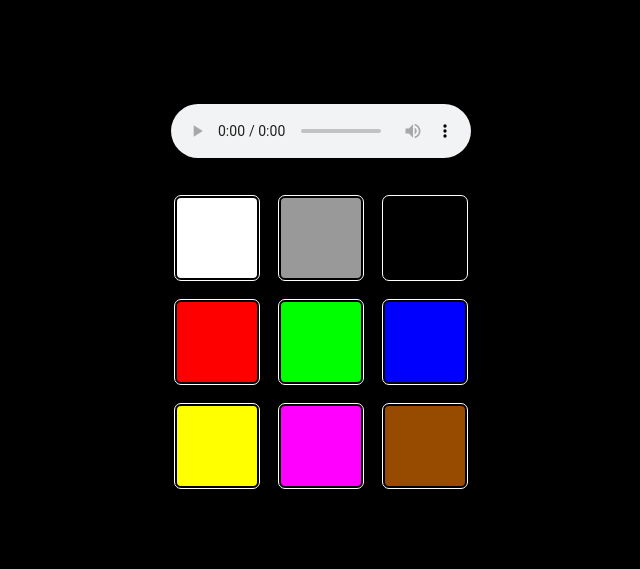
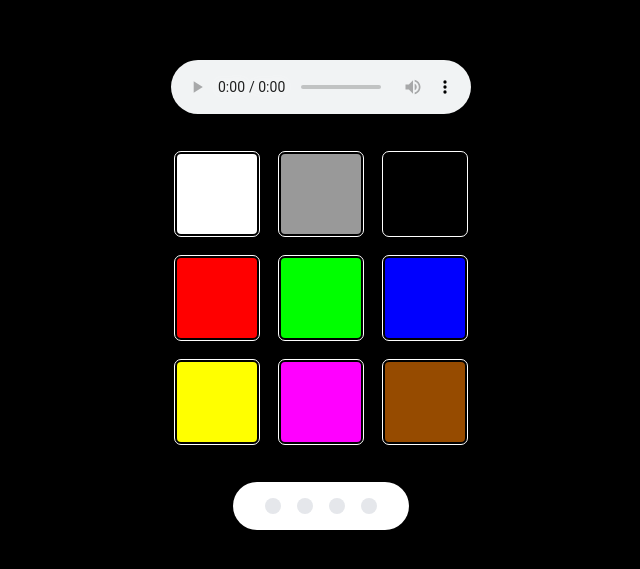
Before and after one commit to parkerray/puzzled, a Next.js app: page / in a window 1280 px wide. Shown: the part 105-674 px from the top of the page, without its empty margins (319-959 px from the left). Built offline with nearby package versions, Linux system fonts and the light colour scheme.

Commit message:
Added a color bar

```diff
--- /dev/null
+++ b/app/components/ColorBar.tsx
@@ -0,0 +1,24 @@
+type ColorBarProps = {
+  colors: Array<string>;
+};
+
+export default function ColorBar({ colors }: ColorBarProps) {
+  return (
+    <div className='mt-10 pl-8 pr-8 pt-4 pb-4 rounded-full bg-white flex flex-row items-center justify-center gap-4'>
+      {colors.map((color) =>
+        color !== "" ? (
+          <div
+            key={Math.random()}
+            className='p-2 rounded-full outline outline-black'
+            style={{ backgroundColor: color }}
+          ></div>
+        ) : (
+          <div
+            key={Math.random()}
+            className='p-2 rounded-full bg-gray-200'
+          ></div>
+        )
+      )}
+    </div>
+  );
+}
--- a/app/page.tsx
+++ b/app/page.tsx
@@ -2,8 +2,8 @@
 
 import ColorChoice from "./components/ColorChoice";
 import Video from "./components/Video";
-import { useState } from "react";
-import { useEffect } from "react";
+import ColorBar from "./components/ColorBar";
+import { useState, useEffect } from "react";
 
 const colors = [
   { name: "white", hex: "#ffffff" },
@@ -17,10 +17,10 @@ const colors = [
   { name: "brown", hex: "#964b00" },
 ];
 
-const key = ["red", "black", "red", "black"];
+const key = ["#ff0000", "#000000", "#ff0000", "#000000"];
 
 export default function Home() {
-  const [attempt, setAttempt] = useState([]);
+  const [attempt, setAttempt] = useState(["", "", "", ""]);
 
   const updateAttempt = (color: string) => {
     setAttempt([attempt[1], attempt[2], attempt[3], color]);
@@ -67,10 +67,11 @@ export default function Home() {
                   key={color.name}
                   name={color.name}
                   hex={color.hex}
-                  action={() => updateAttempt(color.name)}
+                  action={() => updateAttempt(color.hex)}
                 />
               ))}
             </div>
+            <ColorBar colors={attempt} />
           </>
         )}
       </div>
```
